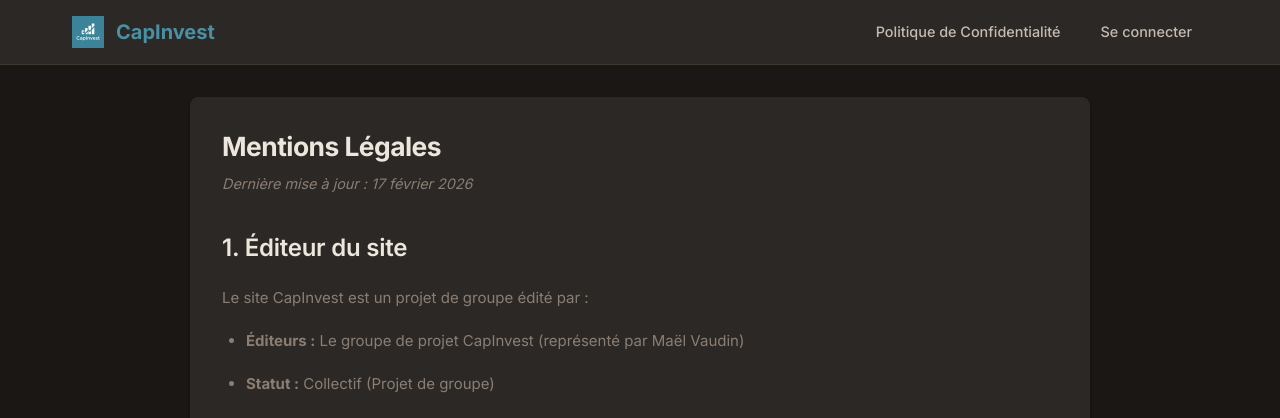
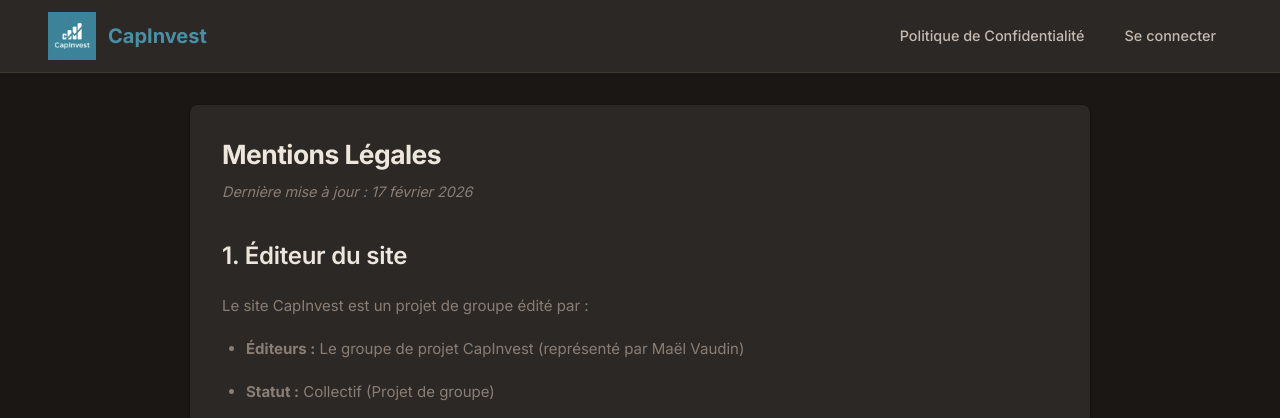
Before and after one commit to ChaseX9/Projet-PPE, a FastAPI app: page /mentions_legales.html in a window 1280 px wide. Shown: the top 418 px of the page. Run offline with FastAPI, Linux system fonts and the light colour scheme.

Commit message:
style: wider navbar with larger logo (48px, full-width container)

```diff
--- a/static/css/main.css
+++ b/static/css/main.css
@@ -79,13 +79,13 @@
 }
 
 .nav-container {
-    max-width: 1200px;
+    max-width: 100%;
     margin: 0 auto;
-    padding: 0.75rem 2rem;
+    padding: 0.75rem 3rem;
     display: flex;
     justify-content: space-between;
     align-items: center;
-    height: 64px;
+    height: 72px;
 }
 
 .nav-brand {
@@ -99,9 +99,9 @@
 }
 
 .nav-logo {
-    height: 32px;
+    height: 48px;
     width: auto;
-    max-width: 150px;
+    max-width: 200px;
     object-fit: contain;
 }
 
```
